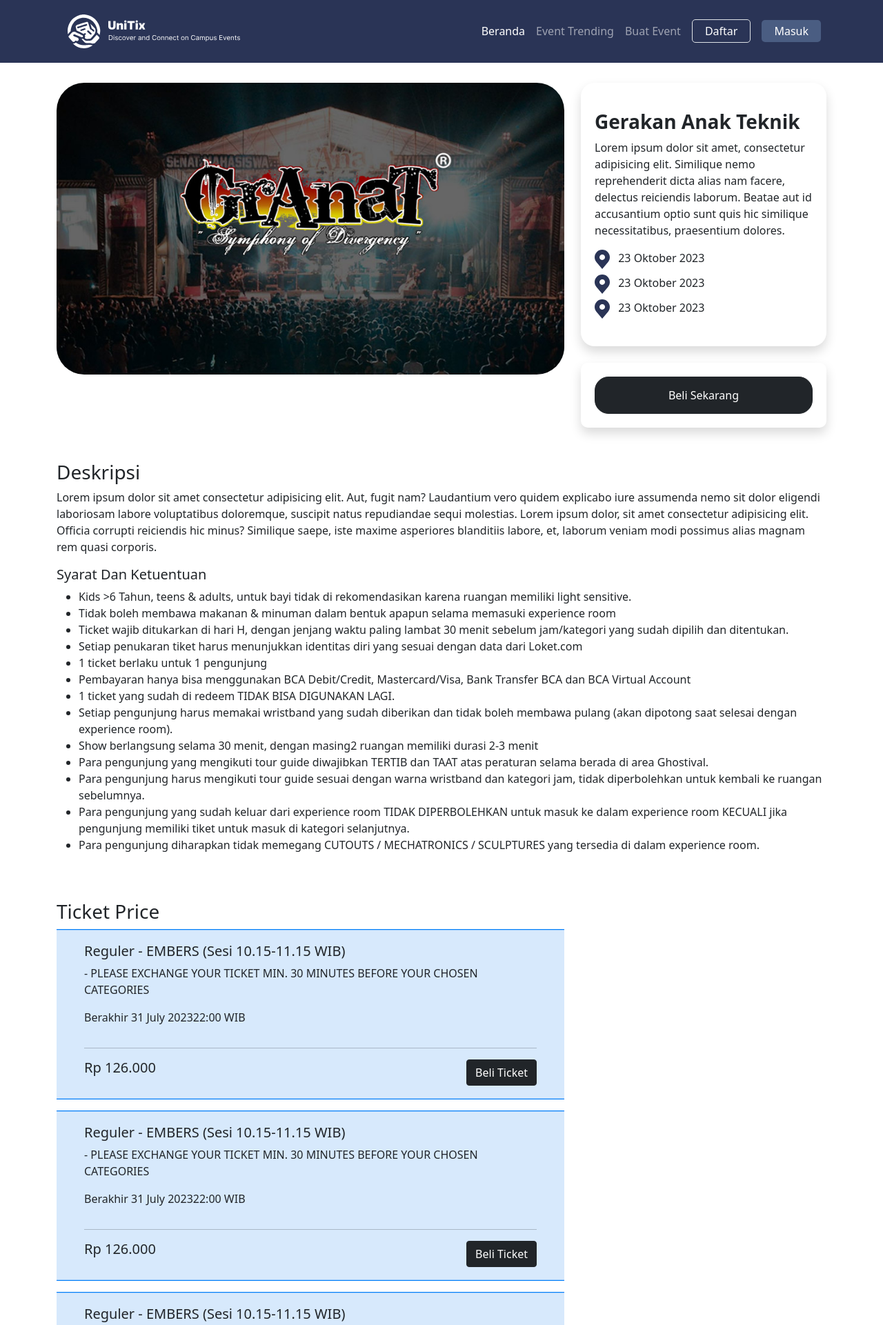
After one commit to alit789/Sistem-Informasi, a PHP site: page /Section/buyTicket/buy.php in a window 1280 px wide. The commit adds this page. Shown: the top 1921 px of the page at 69% size. Run offline with PHP 8.4, Linux system fonts and the light colour scheme.

Commit message:
ticketDetail

```diff
--- a/src/Section/Home/Event.php
+++ b/src/Section/Home/Event.php
@@ -19,6 +19,7 @@
                     <h6 class="card-title">GERAKAN ANAK TEKNIK 2022</h6>
                     <p class="card-text">5 May 2023</p>
                     <h6>135.000 IDR</h6>
+                    <a href="../../../../SI/src/Section/buyTicket/buy.php"><button class="btn-dark btn w-100" >Buy Ticket</button></a>
                     <hr />
                     <div class="location">
                         <img src="./assets/loc.svg" alt="" />
@@ -38,6 +39,7 @@
                     <h6 class="card-title">5PEKTAKU1ER</h6>
                     <p class="card-text">2 Descember 2022</p>
                     <h6>135.000 IDR</h6>
+                    <a href="../../../../SI/src/Section/buyTicket/buy.php"><button class="btn-dark btn w-100" >Buy Ticket</button></a>
                     <hr />
                     <div class="location">
                         <img src="./assets/loc.svg" alt="" />
@@ -57,6 +59,7 @@
                     <h6 class="card-title">PROSTFEST</h6>
                     <p class="card-text">13 - 14 Agustus 2022</p>
                     <h6>135.000 IDR</h6>
+                    <a href="../../../../SI/src/Section/buyTicket/buy.php"><button class="btn-dark btn w-100" >Buy Ticket</button></a>
                     <hr />
                     <div class="location">
                         <img src="./assets/loc.svg" alt="" />
@@ -75,6 +78,7 @@
                     <h6 class="card-title">PROSTFEST</h6>
                     <p class="card-text">13 - 14 Agustus 2022</p>
                     <h6>135.000 IDR</h6>
+                    <a href="../../../../SI/src/Section/buyTicket/buy.php"><button class="btn-dark btn w-100" >Buy Ticket</button></a>
                     <hr />
                     <div class="location">
                         <img src="./assets/loc.svg" alt="" />
@@ -94,6 +98,7 @@
                     <h6 class="card-title">Kreativitas Mahasiwa Teknik</h6>
                     <p class="card-text">13 - 14 Agustus 2022</p>
                     <h6>135.000 IDR</h6>
+                    <a href="../../../../SI/src/Section/buyTicket/buy.php"><button class="btn-dark btn w-100" >Buy Ticket</button></a>
                     <hr />
                     <div class="location">
                         <img src="./assets/loc.svg" alt="" />
@@ -113,6 +118,7 @@
                     <h6 class="card-title">Nyeni Fest</h6>
                     <p class="card-text">21 May 2023</p>
                     <h6>135.000 IDR</h6>
+                    <a href="../../../../SI/src/Section/buyTicket/buy.php"><button class="btn-dark btn w-100" >Buy Ticket</button></a>
                     <hr />
                     <div class="location">
                         <img src="./assets/loc.svg" alt="" />
--- /dev/null
+++ b/src/Section/buyTicket/buy.css
@@ -0,0 +1,51 @@
+.wrapContentDetail {
+  padding: 40px 20px;
+  border-radius: 20px;
+}
+
+.wrapContentDetail h3 {
+  font-weight: 700;
+}
+
+.wrapButton {
+  padding: 20px 20px;
+  border-radius: 10px;
+}
+
+.wrapButton button {
+  padding: 14px;
+  border-radius: 20px;
+}
+
+.wrapTicket {
+  padding: 20px 40px;
+  height: 250px;
+  display: flex;
+  flex-direction: column;
+  justify-content: center;
+  background-repeat: no-repeat;
+  background-size: 100%;
+  background-position: center;
+  background-image: url(../../assets/ticketBg.svg);
+}
+
+.PriceTicket {
+  justify-content: space-between;
+  display: flex;
+}
+
+@media screen and (max-width: 1400px) {
+  .wrapTicket {
+    padding: 20px 40px;
+    height: fit-content;
+    background-repeat: no-repeat;
+    background-size: cover;
+    background-position: center;
+  }
+}
+
+@media screen and (max-width: 992px) {
+  .wrapContentDetail {
+    margin-top: 30px;
+  }
+}
--- /dev/null
+++ b/src/Section/buyTicket/buy.php
@@ -0,0 +1,64 @@
+<!DOCTYPE html>
+<html lang="en">
+
+<head>
+    <meta charset="UTF-8" />
+    <meta name="viewport" content="width=device-width, initial-scale=1.0" />
+    <!--CSS-->
+    <link rel="stylesheet" href="../../style.css" />
+    <link rel="stylesheet" href="./buy.css">
+    <!--END CSS-->
+
+    <!--CSS BOOTSTRAP-->
+    <link href="https://cdn.jsdelivr.net/npm/bootstrap@5.0.2/dist/css/bootstrap.min.css" rel="stylesheet" integrity="sha384-EVSTQN3/azprG1Anm3QDgpJLIm9Nao0Yz1ztcQTwFspd3yD65VohhpuuCOmLASjC" crossorigin="anonymous" />
+    <!--END CSS BOOTSTRAP-->
+
+    <title>Buy Ticket</title>
+</head>
+
+<body>
+    <!-- Navbar  -->
+    <nav id="navbar" class="navbar navbar-expand-lg fixed-top navbar-dark py-3">
+        <div class="container">
+            <a href="" class="navbar-brand">
+                <img width="70%" class="mobileLogo" src="../../assets/logoMobile.svg" alt="">
+            </a>
+            <a class="navbar-brand" href="#"><img class="deskLogo" width="70%" src="../../assets//Logo.svg" alt="" /></a>
+            <button class="navbar-toggler" type="button" data-bs-toggle="collapse" data-bs-target="#navbarNavAltMarkup" aria-controls="navbarNavAltMarkup" aria-expanded="false" aria-label="Toggle navigation">
+                <span class="navbar-toggler-icon"></span>
+            </button>
+            <div class="collapse navbar-collapse" id="navbarNavAltMarkup">
+                <div class="navbar-nav ms-auto">
+                    <a class="nav-link active" aria-current="page" href="#">Beranda</a>
+                    <a class="nav-link" href="#">Event Trending</a>
+                    <a class="nav-link" href="#">Buat Event</a>
+                    <a class="nav-link" href="#"><button id="daftar" class="border">Daftar</button></a>
+                    <a class="nav-link" href="#"><button>Masuk</button></a>
+                </div>
+            </div>
+        </div>
+    </nav>
+    <!-- END Navbar  -->
+
+    <!-- Buy Section -->
+    <?php include "./ticketDetail/ticketPicture.php" ?>
+    <!-- End Buy Section -->
+
+    <!-- Desc Section -->
+    <?php include "./descTicket/descTicket.php" ?>
+    <!-- End Desc Section -->
+
+    <!-- Desc Section -->
+    <?php include "./ticketPrice/price.php" ?>
+    <!-- End Desc Section -->
+
+    <!-- Footer -->
+    <?php include '../../Components/footer.php' ?>
+    <!-- End Footer -->
+
+    <!--JS BOOTSTRAP-->
+    <script src="https://cdn.jsdelivr.net/npm/bootstrap@5.0.2/dist/js/bootstrap.bundle.min.js" integrity="sha384-MrcW6ZMFYlzcLA8Nl+NtUVF0sA7MsXsP1UyJoMp4YLEuNSfAP+JcXn/tWtIaxVXM" crossorigin="anonymous"></script>
+    <!--END JS BOOTSTRAP-->
+</body>
+
+</html>
--- /dev/null
+++ b/src/Section/buyTicket/descTicket/descTicket.php
@@ -0,0 +1,24 @@
+<div class="container py-5">
+    <div class="row">
+        <div class="col-12">
+            <h3>Deskripsi</h3>
+            <p>Lorem ipsum dolor sit amet consectetur adipisicing elit. Aut, fugit nam? Laudantium vero quidem explicabo iure assumenda nemo sit dolor eligendi laboriosam labore voluptatibus doloremque, suscipit natus repudiandae sequi molestias. Lorem ipsum dolor, sit amet consectetur adipisicing elit. Officia corrupti reiciendis hic minus? Similique saepe, iste maxime asperiores blanditiis labore, et, laborum veniam modi possimus alias magnam rem quasi corporis.</p>
+            <h5>Syarat Dan Ketuentuan</h5>
+            <ul>
+                <li>Kids >6 Tahun, teens & adults, untuk bayi tidak di rekomendasikan karena ruangan memiliki light sensitive.</li>
+                <li>Tidak boleh membawa makanan & minuman dalam bentuk apapun selama memasuki experience room</li>
+                <li>Ticket wajib ditukarkan di hari H, dengan jenjang waktu paling lambat 30 menit sebelum jam/kategori yang sudah dipilih dan ditentukan.</li>
+                <li>Setiap penukaran tiket harus menunjukkan identitas diri yang sesuai dengan data dari Loket.com</li>
+                <li>1 ticket berlaku untuk 1 pengunjung</li>
+                <li>Pembayaran hanya bisa menggunakan BCA Debit/Credit, Mastercard/Visa, Bank Transfer BCA dan BCA Virtual Account</li>
+                <li>1 ticket yang sudah di redeem TIDAK BISA DIGUNAKAN LAGI.</li>
+                <li>Setiap pengunjung harus memakai wristband yang sudah diberikan dan tidak boleh membawa pulang (akan dipotong saat selesai dengan experience room).</li>
+                <li>Show berlangsung selama 30 menit, dengan masing2 ruangan memiliki durasi 2-3 menit</li>
+                <li>Para pengunjung yang mengikuti tour guide diwajibkan TERTIB dan TAAT atas peraturan selama berada di area Ghostival.</li>
+                <li>Para pengunjung harus mengikuti tour guide sesuai dengan warna wristband dan kategori jam, tidak diperbolehkan untuk kembali ke ruangan sebelumnya.</li>
+                <li>Para pengunjung yang sudah keluar dari experience room TIDAK DIPERBOLEHKAN untuk masuk ke dalam experience room KECUALI jika pengunjung memiliki tiket untuk masuk di kategori selanjutnya.</li>
+                <li>Para pengunjung diharapkan tidak memegang CUTOUTS / MECHATRONICS / SCULPTURES yang tersedia di dalam experience room.</li>
+            </ul>
+        </div>
+    </div>
+</div>
--- /dev/null
+++ b/src/Section/buyTicket/ticketDetail/ticketPicture.php
@@ -0,0 +1,34 @@
+<div style="margin-top: 120px;" class="container">
+        <div class="row">
+            <div class="col-lg-8 col-md-12">
+                <div class="imgBuyTick">
+                    <img width="100%" style="border-radius: 40px;" src="../../assets/granat.jpg" alt="">
+                </div>
+            </div>
+            <div class="col-lg-4 col-md-12">
+                <div class="wrapContentDetail shadow">
+                    <h3>Gerakan Anak Teknik</h3>
+                    <p>Lorem ipsum dolor sit amet, consectetur adipisicing elit. Similique nemo reprehenderit dicta alias nam facere, delectus reiciendis laborum. Beatae aut id accusantium optio sunt quis hic similique necessitatibus, praesentium dolores.</p>
+
+                    <div class="waktuDanTempat">
+                        <div class="tanggal">
+
+                            <img src="../../assets/loc.svg" alt=""> <span class="ms-2">23 Oktober 2023</span><br>
+                        </div>
+                        <div class="waktu mt-2">
+                            <img src="../../assets/loc.svg" alt=""> <span class="ms-2">23 Oktober 2023</span><br>
+
+                        </div>
+                        <div class="tempat mt-2">
+
+                            <img src="../../assets/loc.svg" alt=""> <span class="ms-2">23 Oktober 2023</span>
+                        </div>
+                    </div>
+                </div>
+                <div class="wrapButton shadow mt-4">
+                    <button class="btn btn-dark w-100">Beli Sekarang</button>
+                </div>
+            </div>
+        </div>
+    </div>
+    <!-- End Buy Section -->
--- /dev/null
+++ b/src/Section/buyTicket/ticketPrice/price.php
@@ -0,0 +1,39 @@
+<div class="container  pt-1 py-5">
+    <div class="row">
+        <div class="col-12">
+            <h3>Ticket Price</h3>
+        </div>
+        <div class="col-lg-8 col-md-12 ">
+            <div class="wrapTicket">
+                <h5>Reguler - EMBERS (Sesi 10.15-11.15 WIB)</h5>
+                <p>- PLEASE EXCHANGE YOUR TICKET MIN. 30 MINUTES BEFORE YOUR CHOSEN CATEGORIES</p>
+                <p>Berakhir 31 July 202322:00 WIB</p>
+                <hr>
+                <div class="PriceTicket">
+                    <h5>Rp 126.000</h5>
+                    <a href=""><button class="btn btn-dark">Beli Ticket</button></a>
+                </div>
+            </div>
+            <div class="wrapTicket mt-3">
+                <h5>Reguler - EMBERS (Sesi 10.15-11.15 WIB)</h5>
+                <p>- PLEASE EXCHANGE YOUR TICKET MIN. 30 MINUTES BEFORE YOUR CHOSEN CATEGORIES</p>
+                <p>Berakhir 31 July 202322:00 WIB</p>
+                <hr>
+                <div class="PriceTicket">
+                    <h5>Rp 126.000</h5>
+                    <a href=""><button class="btn btn-dark">Beli Ticket</button></a>
+                </div>
+            </div>
+            <div class="wrapTicket mt-3">
+                <h5>Reguler - EMBERS (Sesi 10.15-11.15 WIB)</h5>
+                <p>- PLEASE EXCHANGE YOUR TICKET MIN. 30 MINUTES BEFORE YOUR CHOSEN CATEGORIES</p>
+                <p>Berakhir 31 July 202322:00 WIB</p>
+                <hr>
+                <div class="PriceTicket">
+                    <h5>Rp 126.000</h5>
+                    <a href=""><button class="btn btn-dark">Beli Ticket</button></a>
+                </div>
+            </div>
+        </div>
+    </div>
+</div>
--- a/src/style.css
+++ b/src/style.css
@@ -1,14 +1,6 @@
 :root {
   --primary: #2a3456;
   --second: #4a5d82;
-}
-a {
-  text-decoration: none !important;
-  color: white !important;
-}
-
-a:hover {
-  color: rgb(171, 171, 171) !important;
 }
 
 button {
```
Also changed, not shown: src/assets/jam.png (added), src/assets/jam.svg (added), src/assets/ticketBg.svg (added).
